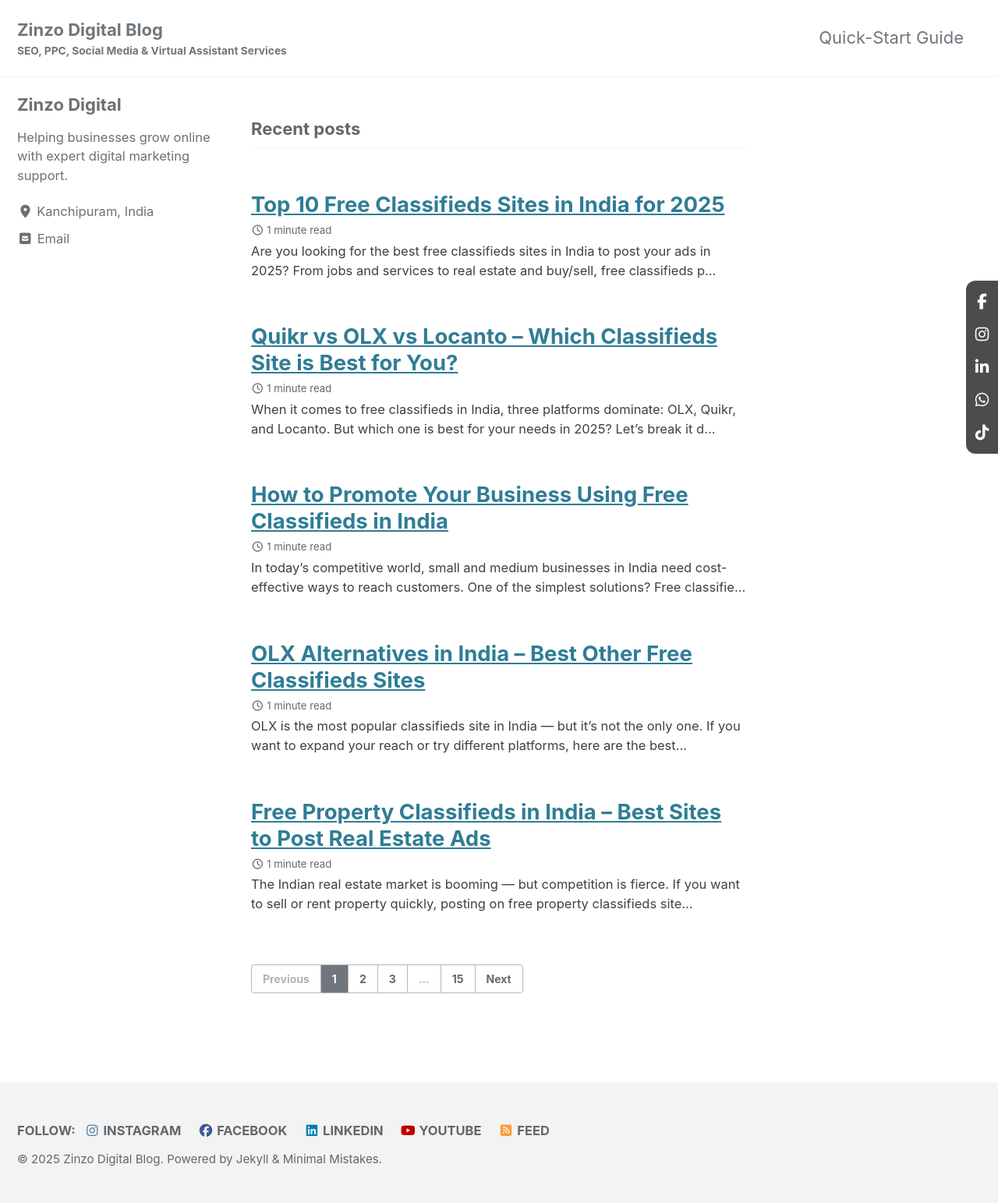
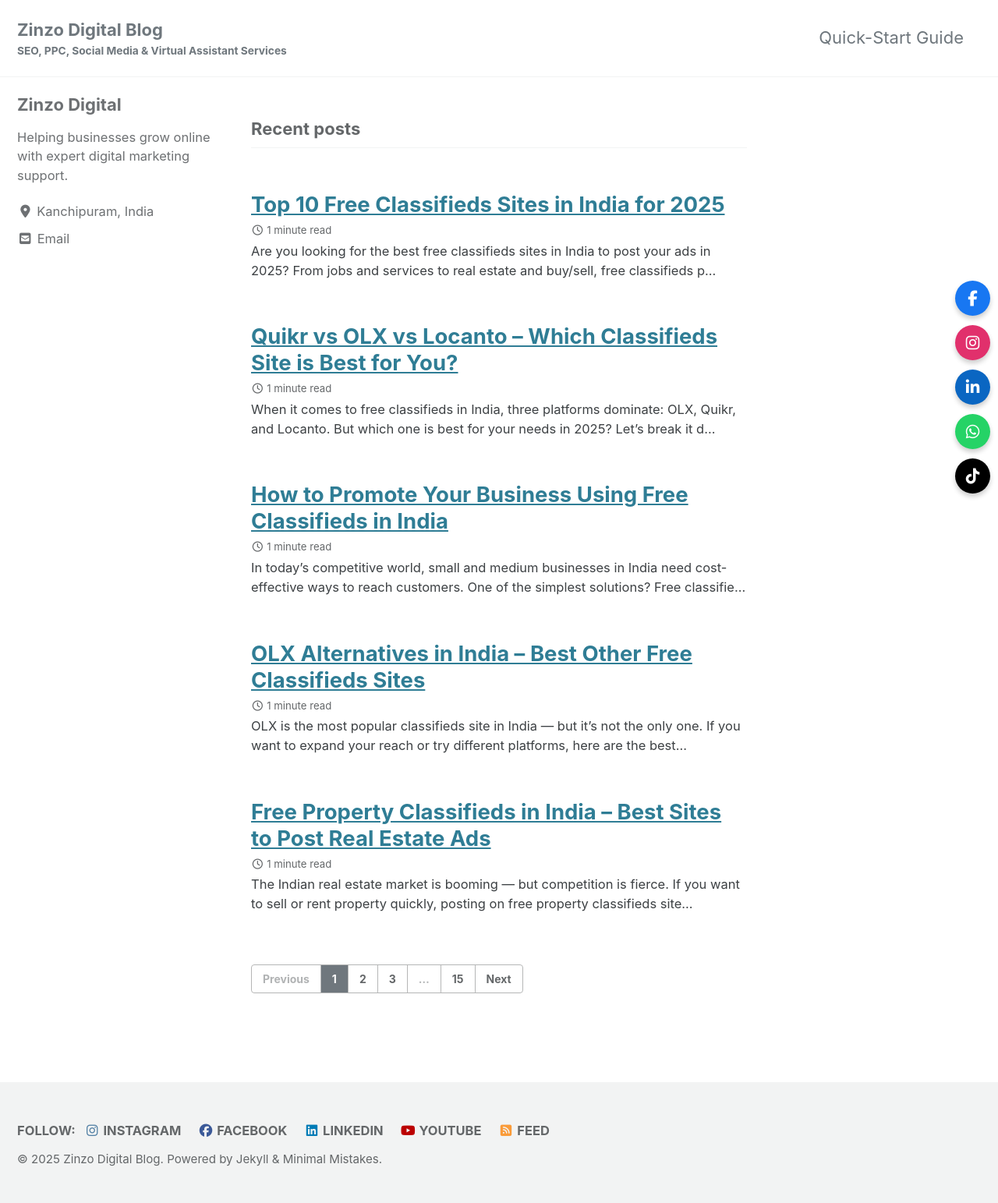
Before and after one commit to zinzodigitalblog/zinzodigital-blog, a Jekyll site: the page built from index.html, in a window 1280 px wide. Shown: the whole page at 78% size. Built offline with Jekyll 4.4.1, drawn with Linux system fonts in a browser that asks for light colours; cached includes are drawn as plain includes; the list of posts is cut into pages by our own code.

Commit message:
Update share-floating.html

```diff
--- a/_includes/share-floating.html
+++ b/_includes/share-floating.html
@@ -1,51 +1,84 @@
-<div class="share-floating">
-  <a class="share-facebook" href="https://www.facebook.com/sharer/sharer.php?u={{ page.url | absolute_url }}" target="_blank"><i class="fab fa-facebook-f"></i></a>
-  <a class="share-instagram" href="https://www.instagram.com/" target="_blank"><i class="fab fa-instagram"></i></a>
-  <a class="share-linkedin" href="https://www.linkedin.com/shareArticle?mini=true&url={{ page.url | absolute_url }}&title={{ page.title }}" target="_blank"><i class="fab fa-linkedin-in"></i></a>
-  <a class="share-whatsapp" href="https://wa.me/?text={{ page.title }}%20{{ page.url | absolute_url }}" target="_blank"><i class="fab fa-whatsapp"></i></a>
-  <a class="share-tiktok" href="https://www.tiktok.com/" target="_blank"><i class="fab fa-tiktok"></i></a>
-</div>
-
+<!-- Floating Social Share Buttons -->
 <style>
-.share-floating {
+.floating-share {
   position: fixed;
   top: 40%;
-  right: 0;
+  right: -60px; /* hidden */
   display: flex;
   flex-direction: column;
   gap: 12px;
-  background: rgba(0,0,0,0.7);
-  padding: 12px 8px;
-  border-radius: 12px 0 0 12px;
   z-index: 9999;
-  transition: transform 0.5s ease-in-out;
+  transition: right 0.6s ease;
 }
 
-.share-floating a {
+.floating-share.show {
+  right: 10px; /* visible */
+}
+
+.floating-share a {
+  display: flex;
+  align-items: center;
+  justify-content: center;
+  width: 45px;
+  height: 45px;
+  border-radius: 50%;
   color: #fff;
   font-size: 20px;
-  text-align: center;
-  transition: color 0.3s;
+  text-decoration: none;
+  box-shadow: 0 4px 6px rgba(0,0,0,0.2);
 }
 
-.share-floating a:hover {
-  color: #1da1f2;
+.share-facebook { background: #1877f2; }
+.share-instagram { background: #e1306c; }
+.share-linkedin { background: #0a66c2; }
+.share-whatsapp { background: #25d366; }
+.share-tiktok { background: #000000; }
+</style>
+
+<div class="floating-share" id="floatingShare">
+  <!-- Facebook App Share -->
+  <a class="share-facebook" href="fb://facewebmodal/f?href=https://www.zinzodigital.com" target="_blank">
+    <i class="fab fa-facebook-f"></i>
+  </a>
+
+  <!-- Instagram App (profile redirect since IG has no direct web share intent) -->
+  <a class="share-instagram" href="instagram://share?text=Check%20this%20out%20https://www.zinzodigital.com" target="_blank">
+    <i class="fab fa-instagram"></i>
+  </a>
+
+  <!-- LinkedIn App Share -->
+  <a class="share-linkedin" href="linkedin://shareArticle?mini=true&url=https://www.zinzodigital.com&title=Zinzo%20Digital" target="_blank">
+    <i class="fab fa-linkedin-in"></i>
+  </a>
+
+  <!-- WhatsApp App Share -->
+  <a class="share-whatsapp" href="whatsapp://send?text=Check%20this%20amazing%20site:%20https://www.zinzodigital.com" target="_blank">
+    <i class="fab fa-whatsapp"></i>
+  </a>
+
+  <!-- TikTok (opens profile, TikTok doesn’t allow direct web share intent) -->
+  <a class="share-tiktok" href="snssdk1233://user/profile/123456789" target="_blank">
+    <i class="fab fa-tiktok"></i>
+  </a>
+</div>
+
+<script>
+// Floating show/hide cycle (10s show, 10s hide)
+const shareBar = document.getElementById('floatingShare');
+let visible = true;
+
+function toggleShareBar() {
+  visible = !visible;
+  if (visible) {
+    shareBar.classList.add('show');
+  } else {
+    shareBar.classList.remove('show');
+  }
 }
 
-.share-floating.hide {
-  transform: translateX(120%);
-}
-</style>
+shareBar.classList.add('show'); // Show first
+setInterval(toggleShareBar, 10000); // toggle every 10s
+</script>
 
-<script>
-document.addEventListener("DOMContentLoaded", function () {
-  const shareBar = document.querySelector(".share-floating");
-
-  function toggleShareBar() {
-    shareBar.classList.toggle("hide");
-  }
-
-  // First show for 10s, then hide for 10s, repeat
-  setInterval(toggleShareBar, 10000);
-});
-</script>
+<!-- FontAwesome for icons -->
+<link rel="stylesheet" href="https://cdnjs.cloudflare.com/ajax/libs/font-awesome/6.5.0/css/all.min.css">
```
